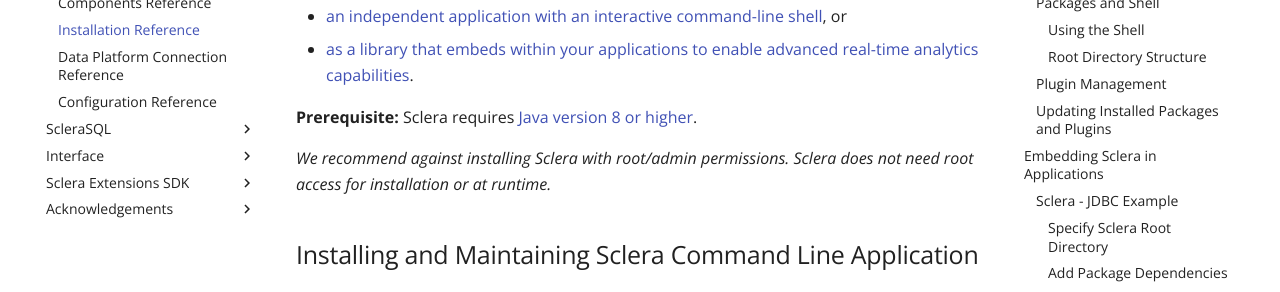
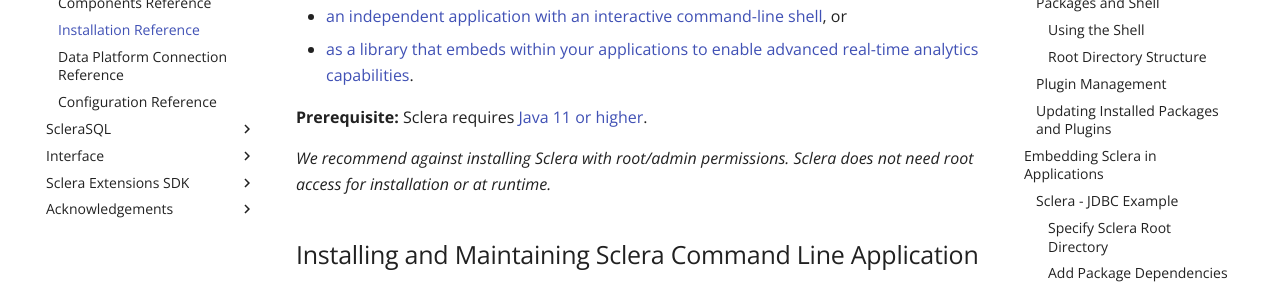
Before and after one commit to scleradb/scleradb.github.io, an MkDocs documentation site: the page built from docsrc/setup/install.md, in a window 1280 px wide and 900 px high. Shown: the part 243-535 px from the top of the window. Built offline with MkDocs 1.6.1 and Material for MkDocs 9.7.7, drawn with Linux system fonts in a browser that asks for light colours.

Commit message:
Need Java 11 minimum

```diff
--- a/docsrc/setup/install.md
+++ b/docsrc/setup/install.md
@@ -3,7 +3,7 @@
 - [an independent application with an interactive command-line shell](#installing-and-maintaining-sclera-command-line-application), or
 - [as a library that embeds within your applications to enable advanced real-time analytics capabilities](#using-sclera-to-embed-analytics-in-applications).
 
-**Prerequisite:** Sclera requires [Java version 8 or higher](https://java.com/en/download/help/download_options.xml).
+**Prerequisite:** Sclera requires [Java 11 or higher](https://java.com/en/download/help/download_options.xml).
 
 *We recommend against installing Sclera with root/admin permissions. Sclera does not need root access for installation or at runtime.*
 
```
